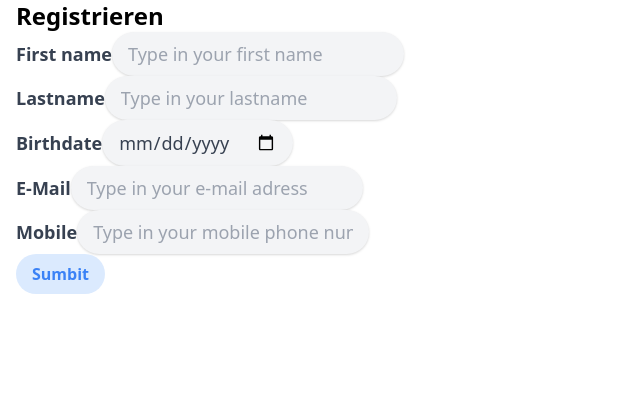
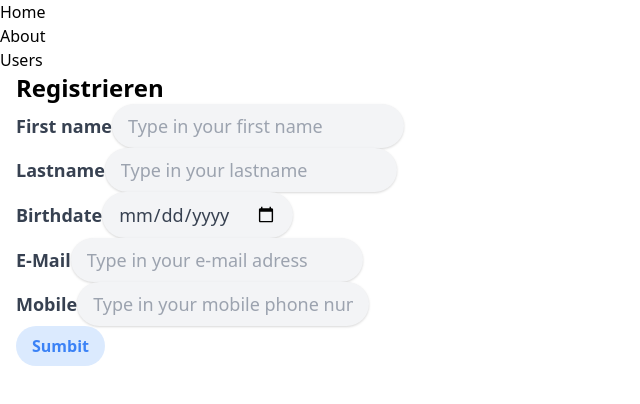
Before and after one commit to BaselHack2021/visitor-ui, a React (Create React App) app: page / in a window 1280 px wide. Shown: the top 404 px of the page, without its empty margins (0-640 px from the left). Built offline with nearby package versions, Linux system fonts and the light colour scheme.

Commit message:
added routing

```diff
--- a/package.json
+++ b/package.json
@@ -9,6 +9,7 @@
     "@testing-library/user-event": "^12.8.3",
     "react": "^17.0.2",
     "react-dom": "^17.0.2",
+    "react-router-dom": "^5.3.0",
     "react-scripts": "4.0.3",
     "web-vitals": "^1.1.2"
   },
--- a/src/App.js
+++ b/src/App.js
@@ -1,9 +1,70 @@
 import FormContainer from "./components/FormContainer";
 
-function App() {
+
+import React from "react";
+import {
+  BrowserRouter as Router,
+  Switch,
+  Route,
+  Link
+} from "react-router-dom";
+
+export default function App() {
   return (
-    <FormContainer></FormContainer>
+      <Router>
+        <div>
+          <nav>
+            <ul>
+              <li>
+                <Link to="/">Home</Link>
+              </li>
+              <li>
+                <Link to="/about">About</Link>
+              </li>
+              <li>
+                <Link to="/users">Users</Link>
+              </li>
+            </ul>
+          </nav>
+
+          {/* A <Switch> looks through its children <Route>s and
+            renders the first one that matches the current URL. */}
+          <Switch>
+            <Route path="/about">
+              <About />
+            </Route>
+            <Route path="/users">
+              <Users />
+            </Route>
+            <Route path="/">
+              <FormContainer/>
+            </Route>
+          </Switch>
+        </div>
+      </Router>
+
   );
 }
 
-export default App;
+// function Home() {
+//   return <h2>Home</h2>;
+// }
+
+function About() {
+  return <h2>About</h2>;
+}
+
+function Users() {
+  return <h2>Users</h2>;
+}
+
+
+//
+//
+// function App() {
+//   return (
+//     <FormContainer></FormContainer>
+//   );
+// }
+
+// export default App;
```
Also changed, not shown: src/components/FormContainer.js (+3 -5 lines), 1 other file (tests, documents, lock files or other folders).
